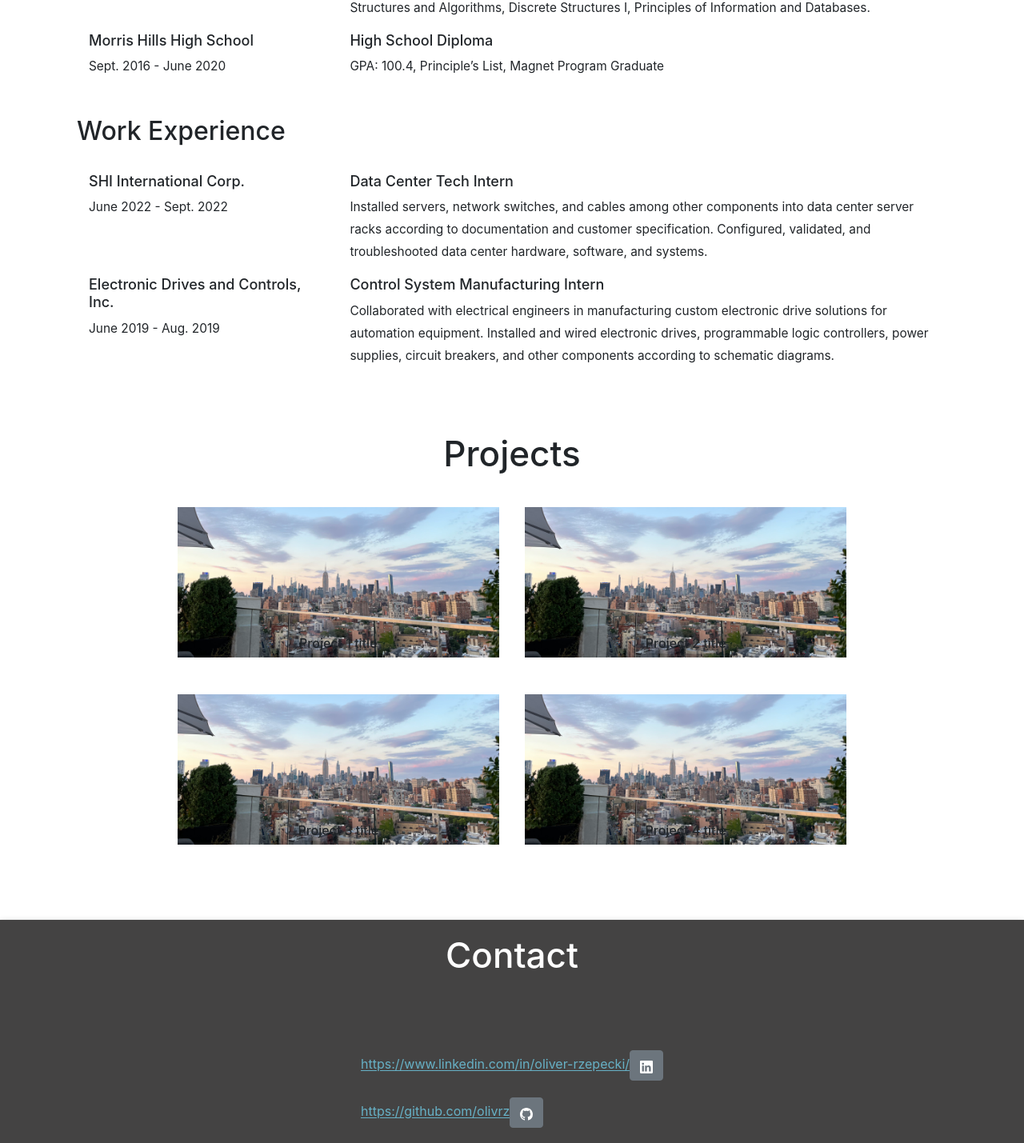
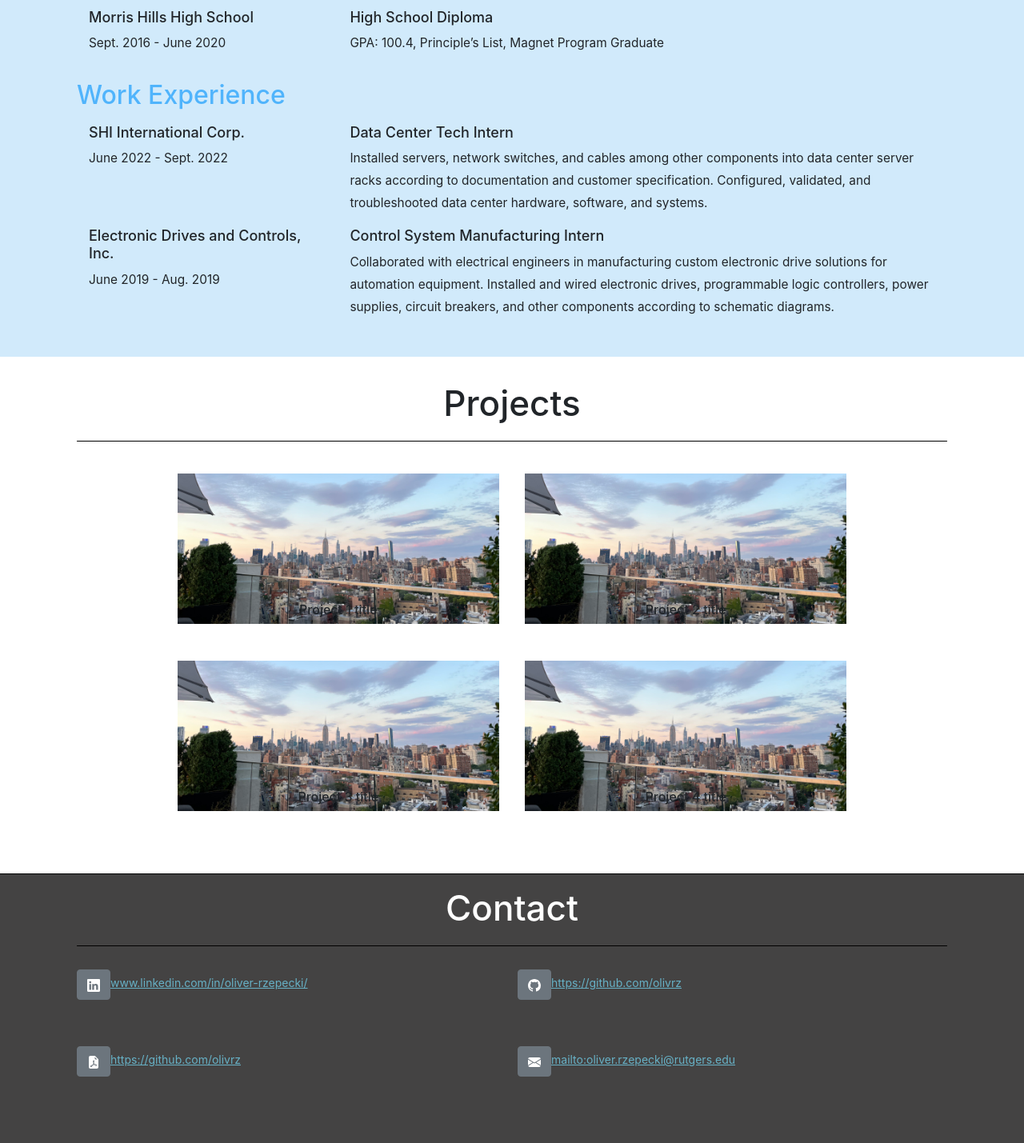
Before and after one commit to olivrz/personal_website, a React (Create React App) app: page / in a window 1280 px wide. Shown: the part 785-2214 px from the top of the page at 80% size. Built offline with nearby package versions, Linux system fonts and the light colour scheme.

Commit message:
Update footer layout

```diff
--- a/public/index.css
+++ b/public/index.css
@@ -129,7 +129,7 @@ label > div {
 
 h2 {
     font-size: calc(5vmin + 4px);
-    margin-top: 18px;
+    padding-bottom: 2.5vmin;
 }
 
 h3 {
--- a/src/app/App.css
+++ b/src/app/App.css
@@ -78,6 +78,7 @@ body {
   display: inline;
   text-align: center;
   width: 100%;
+  border-bottom: black 1px solid;
 }
 
 .App-link {
@@ -92,10 +93,10 @@ body {
   display: flex;
   flex-wrap: wrap;
   justify-content: center;
-  background-color: rgb(68, 67, 67);
-  margin: auto;
-  box-shadow: rgba(0, 0, 0, 0.3) 0px 3px 8px;
+  margin: 0vmin 12vmin;
   height: 50vmin;
+  width: 100%;
+  align-content: flex-start;
 }
 
 .item {
@@ -105,9 +106,12 @@ body {
 }
 
 .section {
-  margin: 6vmin 12vmin;
+  margin: 0vmin 12vmin;
+  padding: 4vmin 0vmin;
   text-align: center;
   max-width: 100%;
+  display: flex;
+  justify-content: center;
 }
 
 .sectionHeading, .sectionParagraph {
@@ -126,8 +130,13 @@ body {
 
 h3.experience-title {
   text-align: left;
-  margin: 4vmin 0;
+  margin: 2vmin 0 2vmin 0;
   width: 100%;
+  color: rgba(80, 180, 252, 1);
+}
+
+.color2 {
+  background: rgba(185, 223, 249, 0.66);
 }
 
 .experience {
@@ -183,14 +192,29 @@ h3.experience-title {
 .contact-title {
   color: white;
   text-emphasis: none;
+  padding-top: 2vmin;
 }
 
 .media-component {
-  display: grid;
+  display: inline;
 }
 
 .link-box {
+  grid-auto-flow: column;
+  grid-auto-columns: 1fr;
   display: grid;
+  gap: 1em;
+  width: 100%;
+  height: 20%;
+  align-content: center;
+  font-size: calc(1vmin + 6px);
+  margin: 0 0 2vmin 0;
+}
+
+.footer {
+  border-top: black 1px solid;
+  background-color: rgb(68, 67, 67);
+  display: flex;
 }
 
 @keyframes App-logo-float {
--- a/src/components/Footer.js
+++ b/src/components/Footer.js
@@ -54,7 +54,7 @@ const getMediaIcon = (media) => {
 
 const mediaDetails = {
     linkedIn: {
-        link: 'https://www.linkedin.com/in/oliver-rzepecki/',
+        link: 'www.linkedin.com/in/oliver-rzepecki/',
         icon: getMediaIcon('linkedIn')
     },
     gitHub: {
@@ -74,14 +74,18 @@ const mediaDetails = {
 
 export default function Footer() {
     return (
-        <div className="footer flex-container background-gray">
+        <div className="footer">
+            <div className="flex-container background-gray">
                 <h2 className="section-title contact-title">Contact</h2>
                 <div className="row link-box">
                     <SocialMedia mediaInfo={mediaDetails.linkedIn}/>
                     <SocialMedia mediaInfo={mediaDetails.gitHub}/>
+                </div>
+                <div className="row link-box">
                     <SocialMedia mediaInfo={mediaDetails.resume}/>
                     <SocialMedia mediaInfo={mediaDetails.email}/>
                 </div>
             </div>
+        </div>
     )
 }
--- a/src/components/SocialMedia.js
+++ b/src/components/SocialMedia.js
@@ -8,8 +8,8 @@ export default function SocialMedia(props) {
         <div className="media-component">
 
             <a href={props.mediaInfo.link}>
+                {props.mediaInfo.icon}
                 <span>{props.mediaInfo.link}</span>
-                {props.mediaInfo.icon}
             </a>
 
         </div>
--- a/src/components/WebSection.js
+++ b/src/components/WebSection.js
@@ -53,6 +53,7 @@ export default function WebSection(){
 
     return (
         <div>
+            <div className="color2">
                 <div className="row section topspace align-items-center">
                     <h2 className="section-title">Experience</h2>
                     <h3 className="experience-title">Education</h3>
@@ -65,7 +66,7 @@ export default function WebSection(){
                     <ExperienceRow experienceDetails={shiExperienceDetails} />
                     <ExperienceRow experienceDetails={edcDetails} />
                 </div>
-
+        </div>
             <div className="row section topspace align-items-center">
                 <h2 className="section-title">Projects</h2>
                 <Projects />
```
Lines whose indentation alone changed are shown as unchanged.
